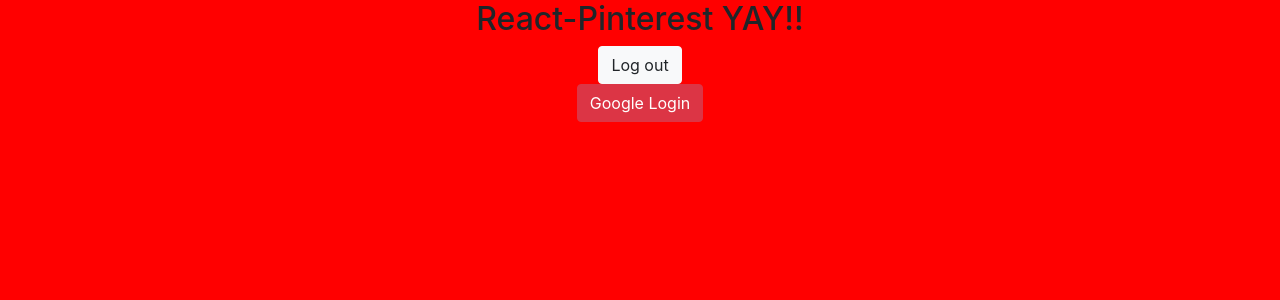
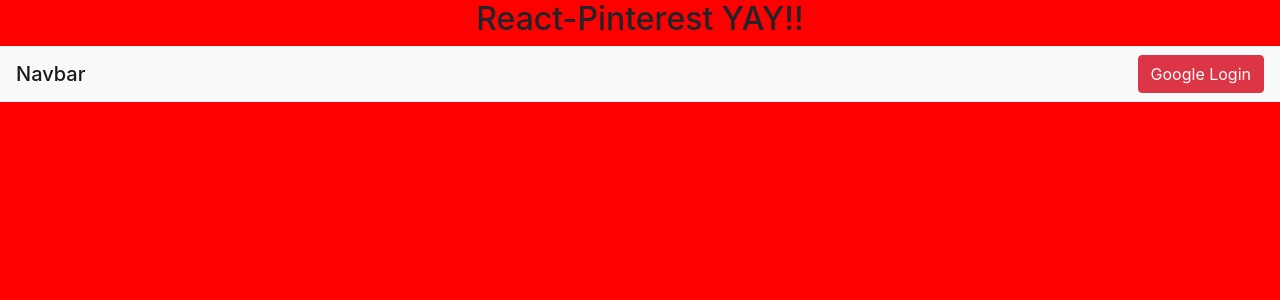
Before and after one commit to MarkyAaronYoung/react-pinterest, a React (Create React App) app: page / in a window 1280 px wide. Shown: the top 300 px of the page. Built offline with nearby package versions, Linux system fonts and the light colour scheme; no server answers.

Commit message:
hides logout button and shows login button if auth and vice a versa

```diff
--- a/src/App/App.js
+++ b/src/App/App.js
@@ -5,7 +5,7 @@
 import fbConnection from '../helpers/data/connection';
 
 import MyNavbar from '../components/MyNavbar/MyNabar';
-import Auth from '../components/Auth/Auth';
+// import Auth from '../components/Auth/Auth';
 import BoardContainer from '../components/BoardContainer/BoardContainer';
 
 import './App.scss';
@@ -38,13 +38,13 @@
         return <BoardContainer />;
       }
 
-      return <Auth />;
+      return '';
     };
 
     return (
       <div className="App">
         <h2>React-Pinterest YAY!!</h2>
-        <MyNavbar />
+        <MyNavbar authed={authed}/>
         {loadComponent()}
       </div>
     );
--- a/src/components/MyNavbar/MyNabar.js
+++ b/src/components/MyNavbar/MyNabar.js
@@ -1,18 +1,33 @@
 import React from 'react';
+import PropTypes from 'prop-types';
 import firebase from 'firebase/app';
+import Auth from '../Auth/Auth';
 import 'firebase/auth';
 
 class MyNavbar extends React.Component {
+  static propTypes = {
+    authed: PropTypes.bool.isRequired,
+  }
+
   logoutClickEvent = (e) => {
     e.preventDefault();
     firebase.auth().signOut();
   }
 
   render() {
+    const { authed } = this.props;
+
     return (
-      <div className="MyNavbar">
-        <button className="btn btn-light" onClick={this.logoutClickEvent}>Log out</button>
-      </div>
+      <nav className="navbar navbar-light bg-light">
+        <span className="navbar-brand mb-0 h1">Navbar</span>
+        {
+          authed ? (
+            <button className="btn btn-primary" onClick={this.logoutClickEvent}>Log out</button>
+          ) : (
+           <Auth />
+          )
+        }
+      </nav>
     );
   }
 }
```
Also changed, not shown: src/components/Auth/Auth.js (+7 -0 lines).
